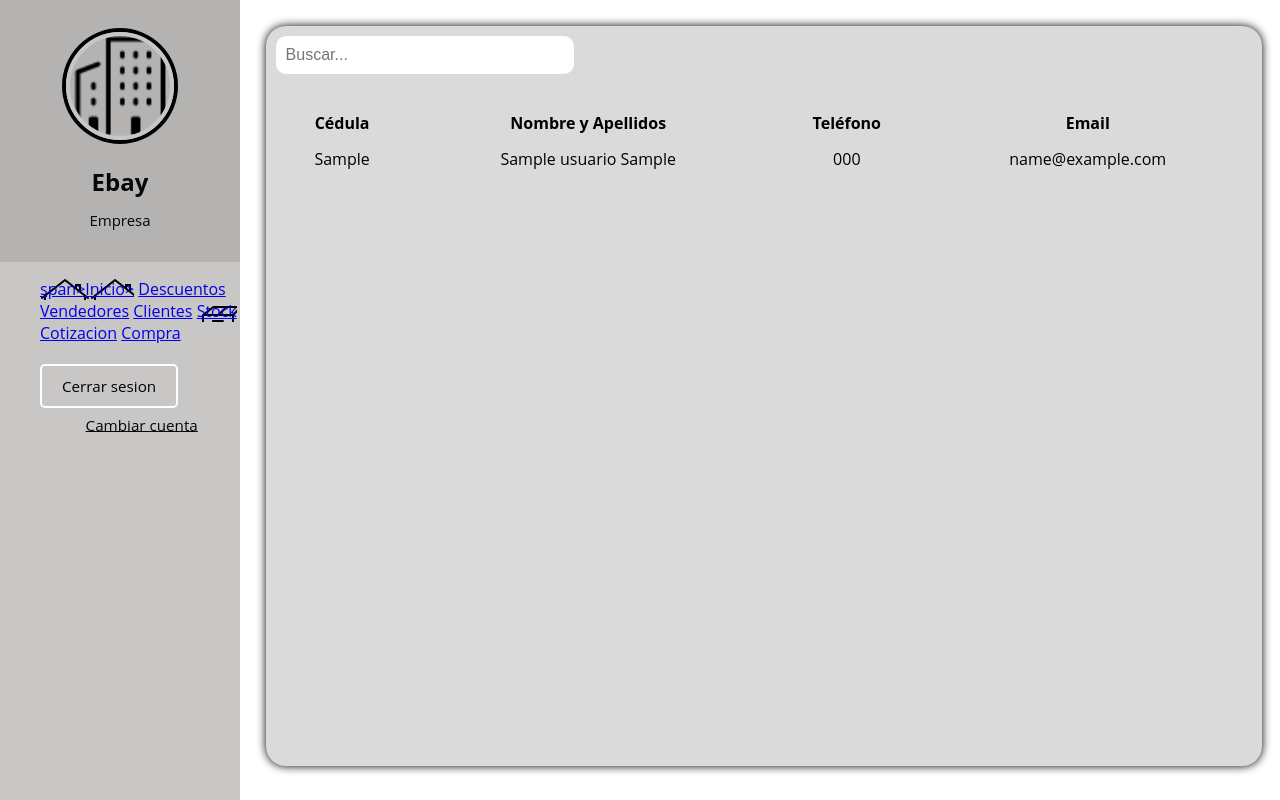
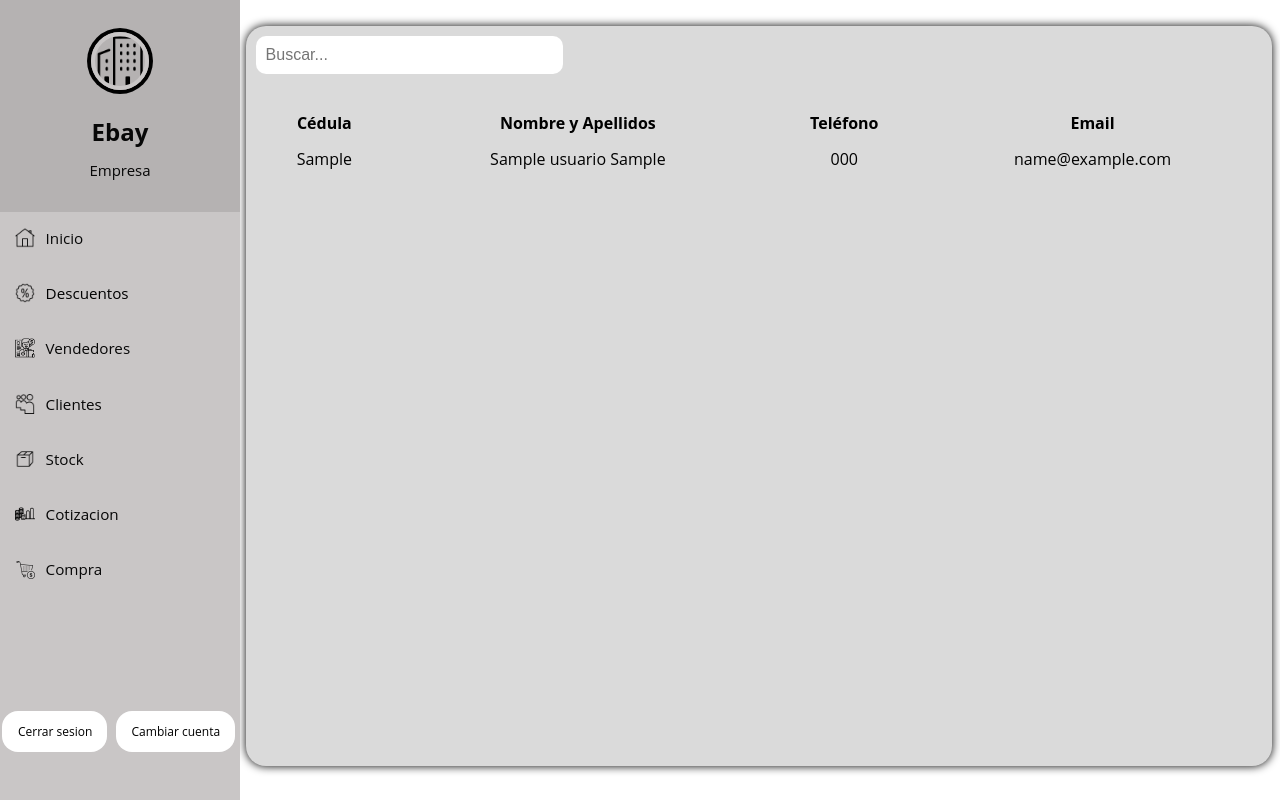
Before and after one commit to DAV1104/innovashopjcg-correccion, a Flask app: page /empresa/clientes in a window 1280 px wide. Run offline with Flask 3, Linux system fonts and the light colour scheme; tables that the repository leaves empty hold one stand-in row (values such as "Sample post").

Commit message:
Pa q hagas

```diff
--- a/config/static/css/empresas-clientes-list.css
+++ b/config/static/css/empresas-clientes-list.css
@@ -3,12 +3,27 @@ body {
     margin: 0;
     font-family: "Open Sans", Helvetica Neue, Helvetica, Arial, sans-serif;
     color: #fff;
-    padding-left: 240px;
+    padding-left: 220px;
+    overflow: hidden;
   }
 
   main {
+    margin-top: 30px;
     position: relative;
     height: 100vh;
+  }
+
+  .helper {
+    background-color: #dadada;
+    margin: 2%;
+    height: calc(100vh - 60px);
+    width: calc(95vw - 190px);
+    display: block;
+    border-radius: 20px;
+    position: fixed;
+    align-items: center;
+    overflow: hidden;
+    box-shadow: 0 0 10px #000000;
   }
 
   .menu {
@@ -20,7 +35,6 @@ main {
     left: 0;
     z-index: 5;
     outline: none;
-    padding: 2;
   }
 
   .menu .avatar {
@@ -30,7 +44,7 @@ main {
   }
 
   .menu .avatar img {
-    width: 100px;
+    width: 50px;
     border-radius: 50%;
     overflow: hidden;
     border: 4px solid #c9c6c6;
@@ -42,13 +56,13 @@ main {
     margin-bottom: 0;
   }
 
-.menu div a {
+  .menu ul {
     list-style: none;
     padding: 0.5em 0;
     margin: 0;
   }
 
-.menu div a {
+  .menu ul li {
     padding: 0.5em 1em 0.5em 3em;
     font-size: 0.95em;
     font-weight: regular;
@@ -58,107 +72,77 @@ main {
     background-size: auto 20px;
     transition: all 0.15s linear;
     cursor: pointer;
-    margin-bottom: 5px;
-    margin-top: 20px;
+    margin-bottom: 20px;
   }
 
-.lista-iconos {
+  a{
+    text-decoration: none;
+    color:#000000;
+  }
+  .button-container {
     display: flex;
-    flex-direction: column;
+    justify-content: center;
+    margin-top: 2em;
+  }
+  .button-container {
+    display: flex;
+    justify-content: space-between;
+  }
+  .button-container {
+    display: flex;
+    justify-content: space-between;
   }
 
-.lista-iconos a {
-    display: block;
-    padding: 1em 2em;
+  .button-cambiar-cuenta,
+  .button-cerrar-sesion {
+    background-color: white;
+    border: none;
+    color: black;
+    padding: 12px 15px;
+    padding-left: 16px;
+    text-align: center;
     text-decoration: none;
-    color: #000;
-    transition: background-color 0.3s, color 0.3s, border-bottom 0.3s;
+    display: inline-block;
+    font-size: 12px;
+    margin: 4px 2px;
+    cursor: pointer;
+    border-radius: 16px;
+    margin-top: 8em;
+  }
+  .menu ul li.icon-inicio {
+    background-image: url(../img/house_icon.png);
   }
 
-.lista-iconos a span {
-    text-decoration: none;
+  .menu ul li.icon-descuentos {
+    background-image: url(../img/icono-descuentos.png);
   }
 
-.lista-iconos a:hover {
-    background-color: #f0f0f0;
+  .menu ul li.icon-vendedores {
+    background-image: url(../img/icono-vendedor.png);
   }
 
-.lista-iconos a:hover {
+  .menu ul li.icon-clientes {
+    background-image: url(../img/clients_icon.png);
+  }
+
+  .menu ul li.icon-stock {
+    background-image: url(../img/stock_icon.png);
+  }
+
+  .menu ul li.icon-cotizacion {
+    background-image: url(../img/icono-cotizacion.png);
+  }
+
+  .menu ul li.icon-compra {
+    background-image: url(../img/purchase_icon.png);
+  }
+
+  .menu ul li:hover {
     background-color: rgba(0, 0, 0, 0.1);
   }
 
-.lista-iconos a.active {
-    background-color: #f0f0f0;
-    color: #333;
-    border-bottom: 2px solid #070707;
-}
-
-.lista-iconos a.active span {
-    font-weight: bold;
-}
-
-.cerrar-sesion {
-    text-align: center;
-    margin-top: 30px;
-    display: flex;
-    justify-content: center;
-}
-
-div a.button-cerrar-sesion {
-    display: inline-block;
-    padding: 10px 20px;
-    text-decoration: none;
-    color: #000000;
-    border: 2px solid #ffffff;
-    border-radius: 5px;
-    transition: all 0.3s ease;
-}
-
-.button-cerrar-sesion:hover {
-    background-color: #ffffff;
-    color: #000000;
-}
-
-.menu a.icon-inicio {
-    background-image: url(../img/house_icon.png);
-}
-
-.menu a.icon-empresas {
-    background-image: url(../img/icon-empresa.png);
-    background-color: #69696c;
-}
-
-.menu a.icon-impuesto {
-    background-image: url(../img/icons-impuesto.png);
-}
-
-.menu a.icon-bdd {
-    background-image: url(../img/icon-bdd.png);
-}
-
-.menu a.icon-stock {
-    background-image: url(../img/stock_icon.png);
-}
-
-.menu div a:hover {
-    background-color: rgba(0, 0, 0, 0.1);
-}
-
-.menu div a:focus {
+  .menu ul li:focus {
     outline: none;
-}
-
-.container {
-    background-color: #dadada;
-    margin: 2%;
-    height: calc(100vh - 60px);
-    width: calc(95vw - 220px);
-    display: block;
-    border-radius: 20px;
-    position: fixed;
-    align-items: center;
-    overflow: hidden;
-    box-shadow: 0 0 10px #000000;
   }
 
 .search-bar {
@@ -257,14 +241,14 @@ tr:nth-child(even) {
       transform: translate3d(0px, -50%, 0);
     }
 
-    .menu div a {
+    .menu ul li {
       height: 60px;
       background-position: center center;
       background-size: 30px auto;
       position: relative;
     }
 
-    .menu div a span {
+    .menu ul li span {
       opacity: 0;
       position: absolute;
       background: rgba(0, 0, 0, 0.5);
@@ -276,7 +260,7 @@ tr:nth-child(even) {
       transition: all 0.15s ease-in-out;
     }
 
-    .menu div a:hover span {
+    .menu ul li:hover span {
       opacity: 1;
       transform: translate3d(0px, -50%, 0);
     }
@@ -320,7 +304,7 @@ tr:nth-child(even) {
       transform: translate3d(-50%, -50%, 0);
     }
 
-    .menu div a {
+    .menu ul li {
       padding: 1em 1em 1em 3em;
       font-size: 1.2em;
     }
--- a/config/templates/empresas-templates/empresas-clientes-list.html
+++ b/config/templates/empresas-templates/empresas-clientes-list.html
@@ -10,25 +10,35 @@
     <nav class="menu" tabindex="0">
         <div class="smartphone-menu-trigger"></div>
         <header class="avatar">
-          <img src="{{ url_for('static', filename='img/icono-empresa.png') }}" />
+          <img src="../static/img/icono-empresa.png" />
           <h2 style="color: #070707; font-weight: bold">Ebay</h2>
           <h2 style="font-size: 15px; color: #070707">Empresa</h2>
         </header>
         <ul>
-          <a href="/empresa/home" class="icon-inicio">span>Inicio</span>></a>
-          <a href="descuentos-empresas.html" class="icon-descuentos"><span>Descuentos</span></a>
-          <a href="vendedores-empresas.html" class="icon-vendedores"><span>Vendedores</span></li></a>
-          <a href="/empresa/clientes" class="icon-clientes"><span >Clientes</span></li></a>
-          <a href="stock-empresas.html" class="icon-stock"><span>Stock</span></li></a>
-          <a href="cotizacion-empresas.html" class="icon-cotizacion"><span>Cotizacion</span></li></a>
-          <a href="compras-empresas.html" class="icon-compra"><span>Compra</span></li></a>
+          <a href="inicio_empresas.html"><li id="inicio" href="inicio_empresas.html" tabindex="0" class="icon-inicio">
+            <span>Inicio</span>
+          </li></a>
+          <a href="descuentos-empresas.html"><li tabindex="0" class="icon-descuentos">
+            <span>Descuentos</span></a>
+          </li>
+          <a href="vendedores-empresas.html"><li tabindex="0" class="icon-vendedores"><span>Vendedores</span></li></a>
+          <a href="clientes-empresas.html"><li tabindex="0" class="icon-clientes"><span>Clientes</span></li></a>
+          <a href="stock-empresas.html"><li tabindex="0" class="icon-stock"><span>Stock</span></li></a>
 
-       <div class="Contenedor">
-        <a href="index.html" class="button-cerrar-sesion">Cerrar sesion</a>
-        <a href="index2.html" class="button-cambiar-cuenta">Cambiar cuenta</a>
-       </div>
-    </nav>
-    <div class="container">
+          <a href="cotizacion-empresas.html"><li tabindex="0" class="icon-cotizacion"><span>Cotizacion</span></li></a>
+
+          <a href="compras-empresas.html"><li tabindex="0" class="icon-compra"><span>Compra</span></li></a>
+        </ul>
+
+        <div class="Contenedor">
+          <a href="index.html" class="button-cerrar-sesion">Cerrar sesion</a>
+          <a href="index2.html" class="button-cambiar-cuenta"
+            >Cambiar cuenta</a
+          >
+        </div>
+      </nav>
+      <div class="helper">
+    <div class="helper-container">
         <div class="search-bar">
             <form method="GET" action="#">
                 <input type="search" name="query" placeholder="Buscar..." />
@@ -55,6 +65,7 @@
             </tbody>
         </table>
     </div>
+</div>
     <script src="https://cdn.jsdelivr.net/npm/axios/dist/axios.min.js"></script>
     <script src="{{ url_for('static', filename='js/empresas/clientes-empresas-list.js') }}"></script>
 </body>
```
Lines whose indentation alone changed are shown as unchanged.
